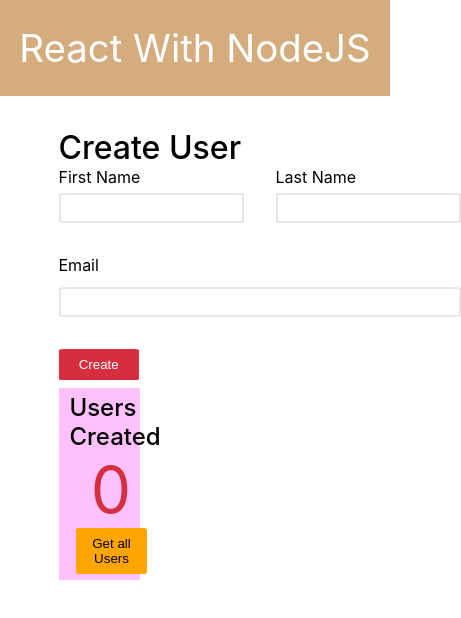
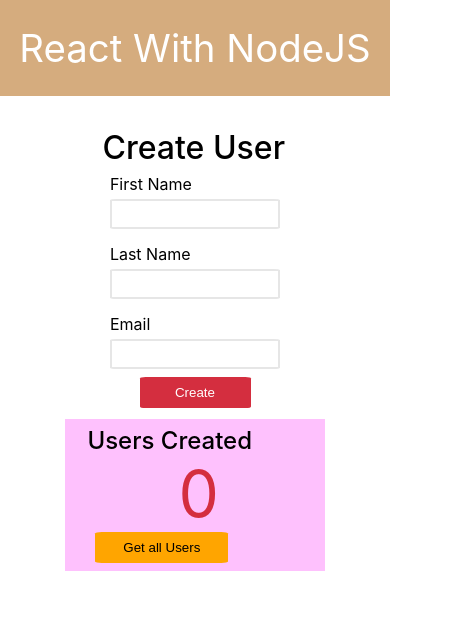
Before and after one commit to merveerd/user-saver, a React (Create React App) app in the folder client/: page / in a window 390 px wide. Shown: the top 618 px of the page, 461 px wide, since content can reach past the window. Built offline with nearby package versions, Linux system fonts and the light colour scheme.

Commit message:
Add responsive design

```diff
--- a/client/src/components/Button.js
+++ b/client/src/components/Button.js
@@ -1,6 +1,7 @@
 import React, { memo } from "react";
 import styled from "styled-components";
-import { font, bg, fontSize } from "../style/sharedStyle";
+import { font, bg } from "../style/sharedStyle";
+import { device } from "../constants";
 const StyledButton = styled.button`
   width: 20%;
   align-self: center;
@@ -15,6 +16,9 @@
   &:hover {
     cursor: pointer;
   }
+  @media only screen and ${device.xs} {
+    width: 60%;
+  }
 `;
 
 const Button = memo((props) => {
--- a/client/src/components/CountBox.js
+++ b/client/src/components/CountBox.js
@@ -5,6 +5,7 @@
 import { fontSize, font } from "../style/sharedStyle";
 import { getUsers } from "../actions";
 import { Button } from "./Button";
+import { device } from "../constants";
 
 const StyledCountBox = styled(Container)`
   width: 30%;
@@ -18,6 +19,9 @@
   margin-bottom: 9%;
   padding: 2%;
   ${fontSize.md};
+  @media only screen and ${device.sm} {
+    width: 70%;
+  }
 `;
 
 const Title = styled.p`
--- a/client/src/components/Form.js
+++ b/client/src/components/Form.js
@@ -4,6 +4,7 @@
 import { Button } from "./Button";
 import { Title } from "./Title";
 import { createUser } from "../actions";
+import { device } from "../constants";
 
 const letterValidator = /^[\p{L}'][ \p{L}'-]*[\p{L}]$/u; //include language specific characters
 const FormContainer = styled.div`
@@ -19,6 +20,12 @@
     "firstname lastname"
     "email email"
     "submit submit";
+
+  @media only screen and ${device.sm} {
+    grid-gap: 0;
+    display: flex;
+    flex-direction: column;
+  }
 `;
 
 const StyledLabel = styled.label`
@@ -36,6 +43,9 @@
 const InputContainer = styled.div`
   display: flex;
   flex-direction: column;
+  @media only screen and ${device.xs} {
+    margin: 4%;
+  }
 `;
 const ErrorText = styled.p`
   color: #d42e3f;
--- a/client/src/components/Table.js
+++ b/client/src/components/Table.js
@@ -1,12 +1,18 @@
-import React, { memo, useEffect } from "react";
+import React, { memo } from "react";
 import styled from "styled-components";
 import { useSelector } from "react-redux";
-import { font, bg, fontSize } from "../style/sharedStyle";
+import { device } from "../constants";
+
 const StyledTable = styled.table`
   width: 70%;
   border-collapse: collapse;
   border-right: 2px solid #e6e6e6;
   border-top: 2px solid #e6e6e6;
+  table-layout: fixed;
+
+  @media only screen and ${device.sm} {
+    width: 95%;
+  }
 `;
 
 const StyledTh = styled.th`
@@ -18,6 +24,8 @@
   padding: 0.5rem;
   border-left: 2px solid #e6e6e6;
   border-bottom: 2px solid #e6e6e6;
+
+  overflow: scroll;
 `;
 
 const Table = memo((props) => {
--- a/client/src/pages/Main.js
+++ b/client/src/pages/Main.js
@@ -1,6 +1,17 @@
 import React from "react";
 import { useSelector } from "react-redux";
 import { Header, UserForm, CountBox, Container, Table } from "../components";
+import styled from "styled-components";
+import { device } from "../constants";
+
+const UpperSection = styled(Container)`
+  width: 70%;
+  justify-content: space-between;
+  @media only screen and ${device.sm} {
+    width: 95%;
+    justify-content: space-around;
+  }
+`;
 
 const Main = (props) => {
   let showUsers = useSelector((state) => state.usersResponse.showUsers);
@@ -8,10 +19,10 @@
   return (
     <Container style={{ justifyContent: "center" }}>
       <Header text="React With NodeJS"></Header>
-      <Container style={{ width: "70%", justifyContent: "space-between" }}>
+      <UpperSection>
         <UserForm />
         <CountBox />
-      </Container>
+      </UpperSection>
       {showUsers && <Table />}
     </Container>
   );
```
